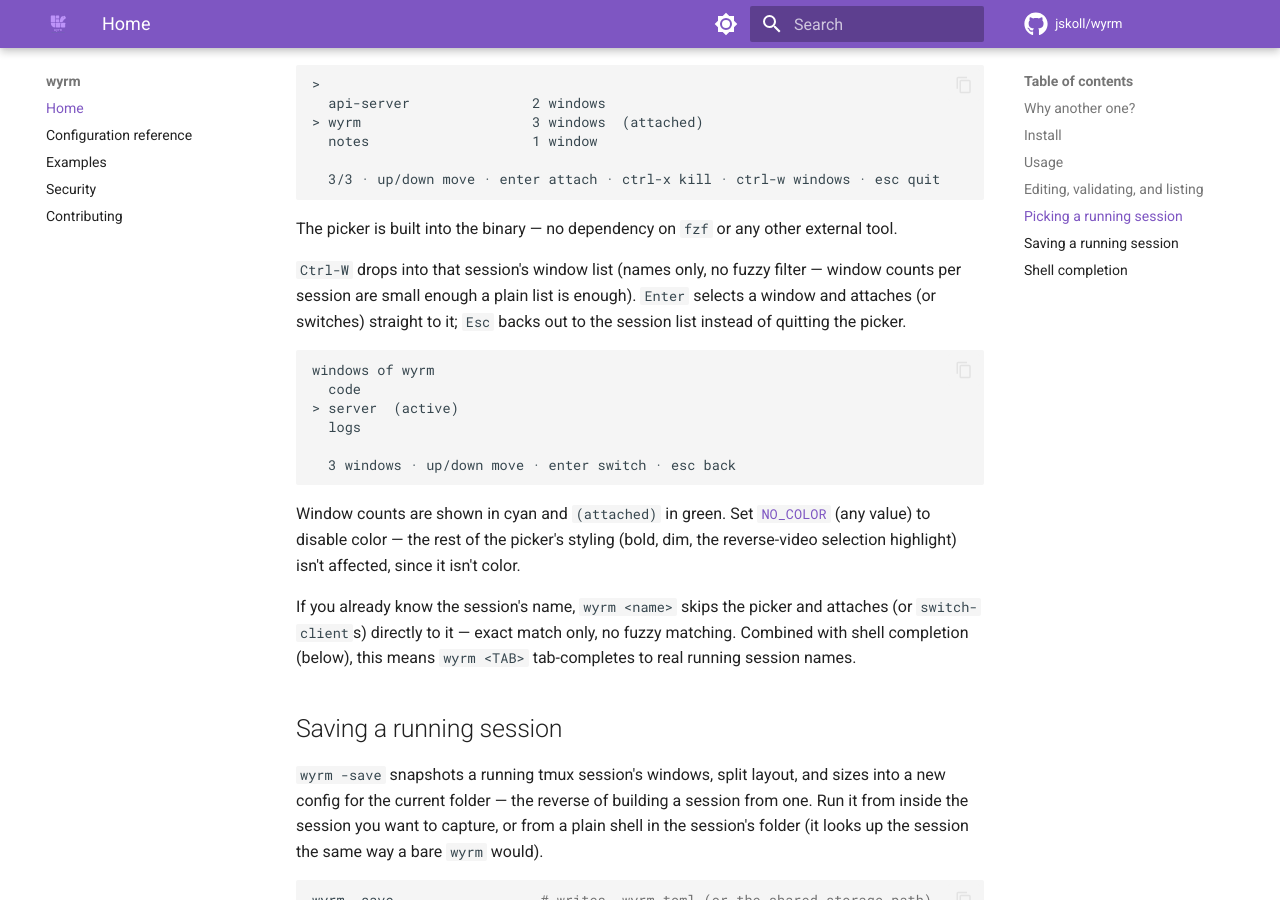
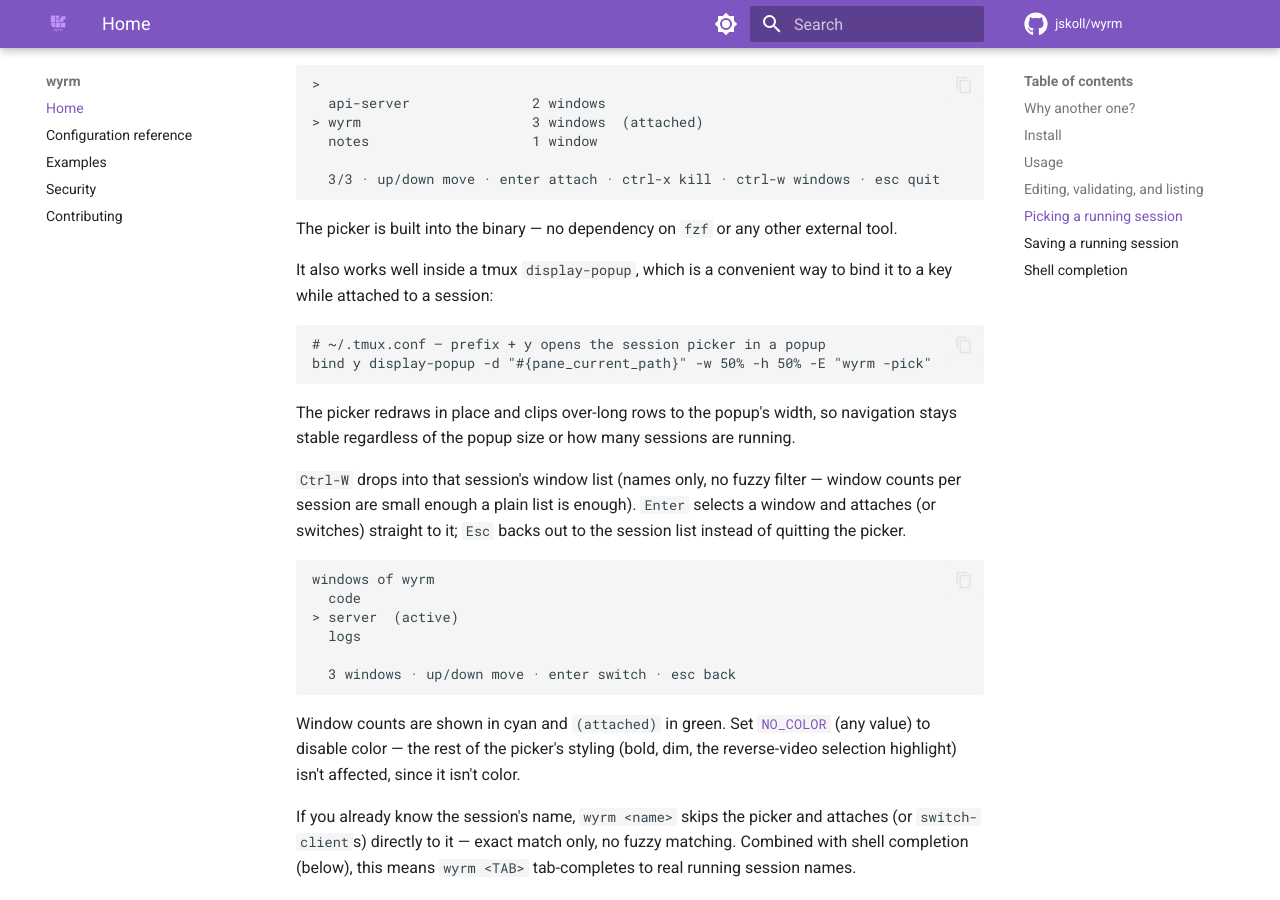
Before and after one commit to jskoll/wyrm, an MkDocs documentation site: the page built from docs/index.md, in a window 1280 px wide and 900 px high, scrolled down 3220 px. Built offline with MkDocs 1.6.1 and Material for MkDocs 9.7.7, drawn with Linux system fonts in a browser that asks for light colours; comment, search, counter and statistics services are not loaded.

Commit message:
docs(picker): document usage with tmux display-popup
Add example of binding the picker to a tmux key using display-popup, along
with an explanation of how the picker's in-place redrawing and row clipping
make it stable regardless of popup size.

````diff
--- a/docs/index.md
+++ b/docs/index.md
@@ -148,6 +148,18 @@ real terminal):
 The picker is built into the binary — no dependency on `fzf` or any other
 external tool.
 
+It also works well inside a tmux `display-popup`, which is a convenient way
+to bind it to a key while attached to a session:
+
+```tmux
+# ~/.tmux.conf — prefix + y opens the session picker in a popup
+bind y display-popup -d "#{pane_current_path}" -w 50% -h 50% -E "wyrm -pick"
+```
+
+The picker redraws in place and clips over-long rows to the popup's width, so
+navigation stays stable regardless of the popup size or how many sessions are
+running.
+
 `Ctrl-W` drops into that session's window list (names only, no fuzzy filter —
 window counts per session are small enough a plain list is enough). `Enter`
 selects a window and attaches (or switches) straight to it; `Esc` backs out
````
